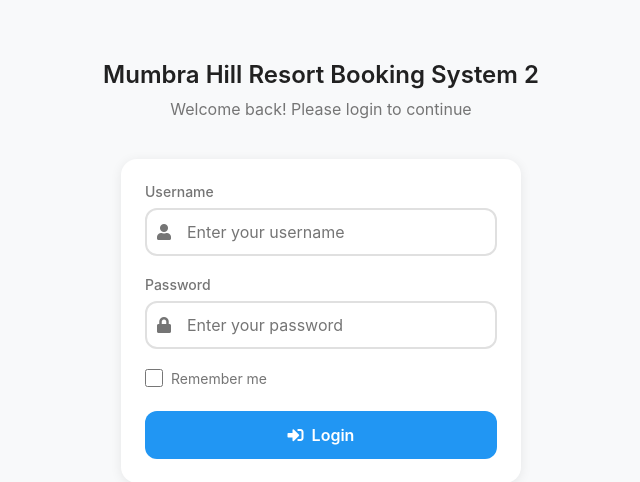
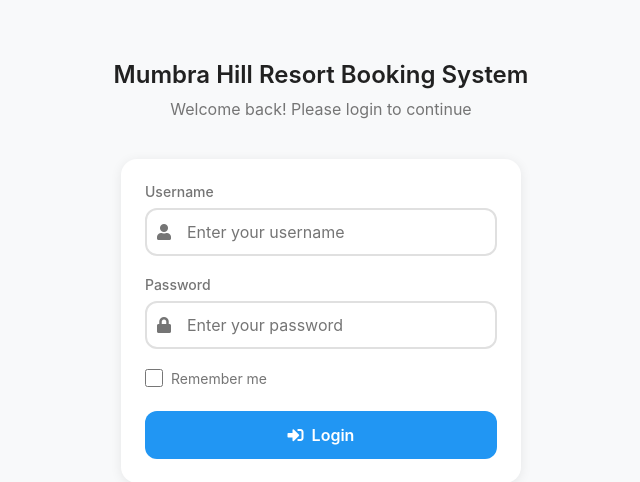
Before and after one commit to kasmiamjad/MHR, a PHP site: page /login.php in a window 1280 px wide. Shown: the top 482 px of the page, without its empty margins (319-959 px from the left). Run offline with PHP 8.4, Linux system fonts and the light colour scheme; data that the repository does not hold is empty.

Commit message:
new login update3

```diff
--- a/login.php
+++ b/login.php
@@ -268,7 +268,7 @@ $pending_amount = $total_due - $total_paid;
 <body>
     <div class="app-container">
         <div class="login-header">
-            <h1>Mumbra Hill Resort Booking System 2</h1>
+            <h1>Mumbra Hill Resort Booking System</h1>
             <p>Welcome back! Please login to continue</p>
         </div>
 
```
